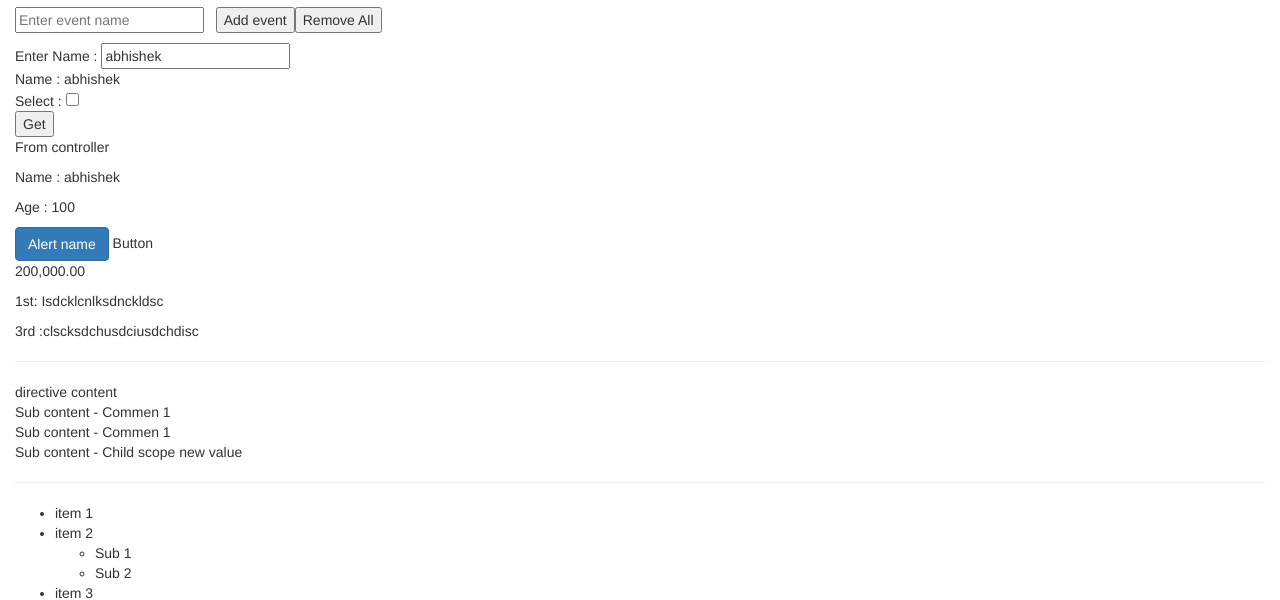
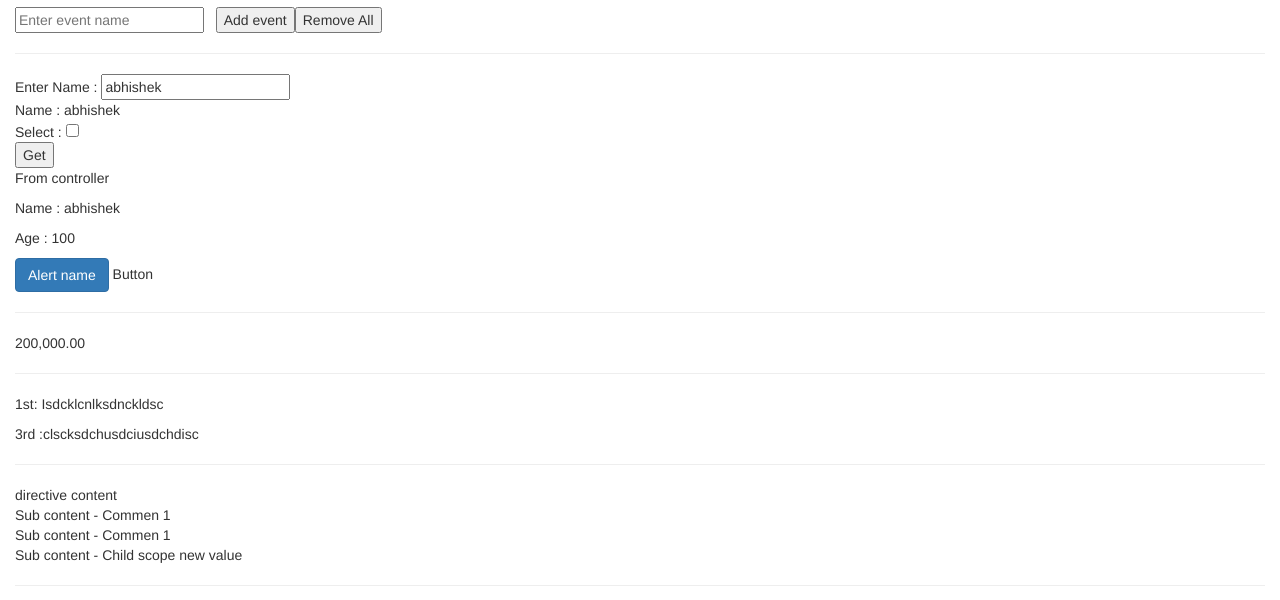
Before and after one commit to nagabhi/Angular-Practice, a plain HTML site: page index.html at #/home in a window 1280 px wide. Shown: the part 137-737 px from the top of the page. Drawn offline with nearby package versions, Linux system fonts and the light colour scheme.

Commit message:
Removed commented code and formated code

```diff
--- a/js/controller.js
+++ b/js/controller.js
@@ -27,7 +27,7 @@ angular.module("myApp",['ngRoute'])
 
 		var nameList = [];
 		angular.forEach($scope.obj,function(value,key){
-			//$log.info("Arr loop :",key, value);
+			$log.info("Arr loop :",key, value);
 			this.push(value.name);
 		},nameList);
 		console.log(nameList);
@@ -35,7 +35,6 @@ angular.module("myApp",['ngRoute'])
 		$scope.a = angular.merge($scope.arr,$scope.otherArr);
 		console.log($scope.a);
 		console.info(angular.version);
-
 
 		console.log("----------------");
 		console.log($route.current.data);
--- a/templates/home.html
+++ b/templates/home.html
@@ -8,6 +8,7 @@
 		</ul>
 	</my-event>
 </div>
+<hr>
 <div>
 	Enter Name : <input type="text"  ng-model="name" />
 
@@ -26,10 +27,11 @@
 <my-button>
 	<span>Button</span>
 </my-button>
+<hr>
 <div>
 	<p>{{200000 | number: 2}}</p>
 </div>
-
+<hr>
 <p>1st: Isdcklcnlksdnckldsc</p>
 <p style="display:none;">2nd :sdjjcbhkjcjsdcsd</p>
 <p>3rd :clscksdchusdciusdchdisc</p>
```
Also changed, not shown: templates/test.html (+1 -9 lines).
